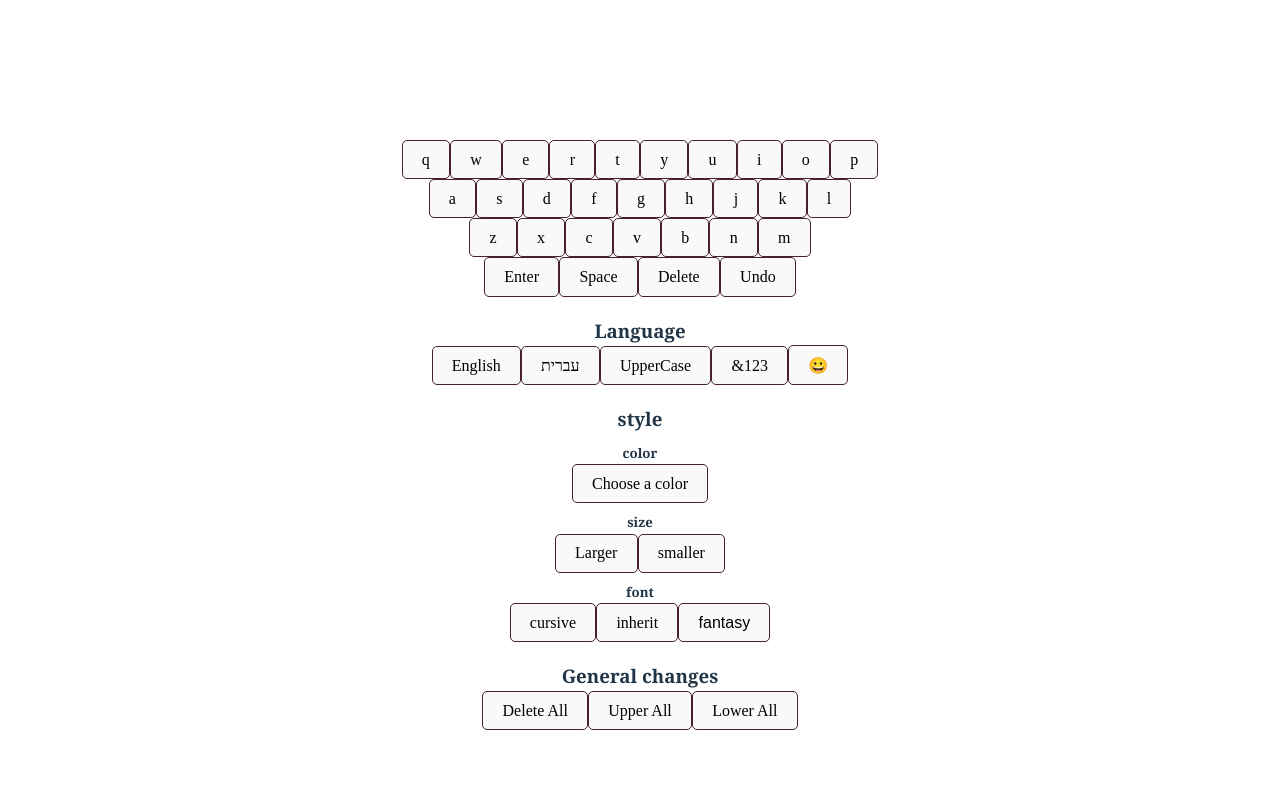
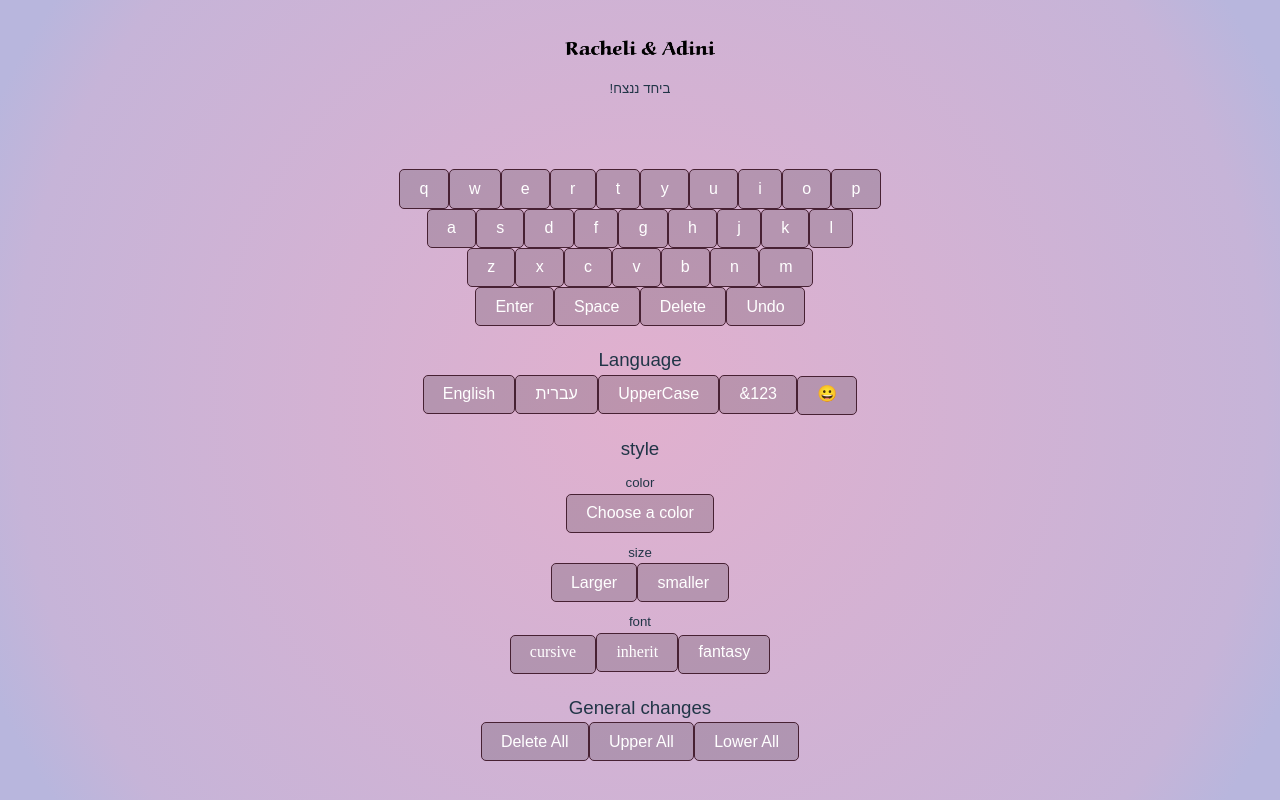
Before and after one commit to rachelibeckerman/KeyBoard, a React (Vite) app in the folder keyBoard/: page / in a window 1280 px wide. Built offline with nearby package versions, Linux system fonts and the light colour scheme.

Commit message:
we finish !!!!!!!!!

```diff
--- a/keyBoard/src/App.css
+++ b/keyBoard/src/App.css
@@ -3,6 +3,7 @@
   margin: 0 auto;
   padding: 2rem;
   text-align: center;
+
 }
 
 .logo {
--- a/keyBoard/src/App.jsx
+++ b/keyBoard/src/App.jsx
@@ -2,7 +2,7 @@ import { useState } from 'react'
 import reactLogo from './assets/react.svg'
 import viteLogo from '/vite.svg'
 import './App.css'
-import ShowMainScreen from './ShowMainScreen/ShowMainScreen'
+import ShowMainScreen from './Components/ShowMainScreen'
 
 
 function App() {
--- a/keyBoard/src/ChangeAllStyle/ChangeAllStyle.jsx
+++ b/keyBoard/src/Components/ChangeAllStyle.jsx
@@ -1,5 +1,4 @@
 import React, { useState } from "react";
-
 
 
 function ChangeAllStyle(props) {
--- a/keyBoard/src/Language/Language.jsx
+++ b/keyBoard/src/Components/Language.jsx
@@ -1,5 +1,5 @@
 import React, { useState } from 'react';
-import Letters from '../Letters/Letters';
+import Letters from './Letters';
 
 function Language(props) {
 
--- a/keyBoard/src/ShowMainScreen/ShowMainScreen.jsx
+++ b/keyBoard/src/Components/ShowMainScreen.jsx
@@ -1,11 +1,12 @@
 import React, { useState } from 'react';
-import Letters from '../Letters/Letters'
-import Language from '../Language/Language'
-import SpecialButtons from '../SpecialButtons/SpecialButtons'
-import DisplayBody from '../DisplayBody/DisplayBody'
-import Style from '../Style/Style'
-import ChangeAllStyle from '../ChangeAllStyle/ChangeAllStyle'
-import Undo from '../Undo/Undo'
+import Letters from './Letters'
+import Language from './Language'
+import SpecialButtons from './SpecialButtons'
+import DisplayBody from './DisplayBody'
+import Style from './Style'
+import ChangeAllStyle from './ChangeAllStyle'
+import Undo from './Undo'
+import img from '../img/Asset 2@4x.png'
 
 function ShowMainScreen() {
     const [undoArray, setundoArray] = useState([]);
@@ -15,8 +16,10 @@ function ShowMainScreen() {
 
     return (
         <>
+            <img src={img} style={{ width: '150px', hight: '70px' }}/>
+            <h5>!ביחד ננצח</h5>
             <p className='text'><DisplayBody enteredBodyState={enteredBody} /></p>
-            <Letters  enteredBodyState={enteredBody} enteredBodySetState={setEnteredBody} requestedArray={RequestedArray} Mstyle={myStyle} setUndo={setundoArray} />
+            <Letters enteredBodyState={enteredBody} enteredBodySetState={setEnteredBody} requestedArray={RequestedArray} Mstyle={myStyle} setUndo={setundoArray} />
             <SpecialButtons enteredBodyState={enteredBody} enteredBodySetState={setEnteredBody} setUndo={setundoArray} />
             <Undo enteredBodySetState={setEnteredBody} setStyle={setStyle} Undo={undoArray} /><br />
             <h3>Language</h3>
--- a/keyBoard/src/index.css
+++ b/keyBoard/src/index.css
@@ -17,6 +17,7 @@ a {
   color: #646cff;
   text-decoration: inherit;
 }
+
 a:hover {
   color: #535bf2;
 }
@@ -27,32 +28,39 @@ body {
   place-items: center;
   min-width: 320px;
   min-height: 100vh;
+  background: rgb(238, 174, 202);
+  background: radial-gradient(circle, rgba(238, 174, 202, 1) 0%, rgba(225, 176, 206, 1) 0%, rgba(198, 180, 216, 1) 83%, rgba(184, 182, 221, 1) 94%);
 }
 
 h1 {
   font-size: 3.2em;
   line-height: 1.1;
 }
-h3,h5 {
-  font-family: Cambria, Cochin, Georgia, Times, 'Times New Roman', serif;
+
+h3,
+h5 {
+  font-family: sans-serif;
   margin: 0.5px;
+  font-weight: initial;
 }
-h3{
+
+h3 {
   margin-top: 20px;
 }
-h5{
+
+h5 {
   margin-top: 10px;
 }
 
 
 button {
   border-radius: 5px;
-  border: 1px solid transparent;
+  border: 2px solid transparent;
   padding: 0.6em 1.2em;
   font-size: 1em;
   font-weight: 500;
   font-family: inherit;
-  background-color: #1a1a1a;
+  background-color: #fdf2fc;
   cursor: pointer;
   transition: border-color 0.25s;
 }
@@ -62,33 +70,43 @@ button:focus-visible {
   outline: 4px auto -webkit-focus-ring-color;
 }
 
-
-
-button:active{
-  background-color:rgba(127, 166, 238, 0.721);
+.😀,.fantasy ,.cursive {
+  height: 39.2px;
+  padding-top: 6.2px;
 }
 
-.text{
-  margin-bottom: 70px;
-  margin-top:70px ;
+button:active {
+  background-color: rgba(127, 166, 238, 0.721);
 }
 
-.colorPicker{
+.text {
+  margin-bottom: 70px;
+  margin-top: 70px;
+}
+
+.colorPicker {
   border: #1a1a1a solid 1px;
   margin-left: 120px;
-  justify-self:center;
+  justify-self: center;
   margin-bottom: 3px;
 }
+
 @media (prefers-color-scheme: light) {
   :root {
     color: #213547;
     background-color: #ffffff;
   }
+
   a:hover {
     color: #747bff;
   }
+
   button {
-    background-color: #f9f9f9;
+    /* background-color: #fdf2fc;
+    border: #472133 solid 0.5px; */
+    background-color: #00000029;
     border: #472133 solid 0.5px;
+    font-family: revert;
+    color: white;
   }
 }
```
Also changed, not shown: keyBoard/src/Components/DisplayBody.jsx (renamed from keyBoard/src/DisplayBody/DisplayBody.jsx), keyBoard/src/Components/Letters.jsx (renamed from keyBoard/src/Letters/Letters.jsx), keyBoard/src/Components/SpecialButtons.jsx (renamed from keyBoard/src/SpecialButtons/SpecialButtons.jsx), keyBoard/src/Components/Style.jsx (renamed from keyBoard/src/Style/Style.jsx), keyBoard/src/Components/Undo.jsx (renamed from keyBoard/src/Undo/Undo.jsx), keyBoard/src/img/Asset 2@4x.png (added).
